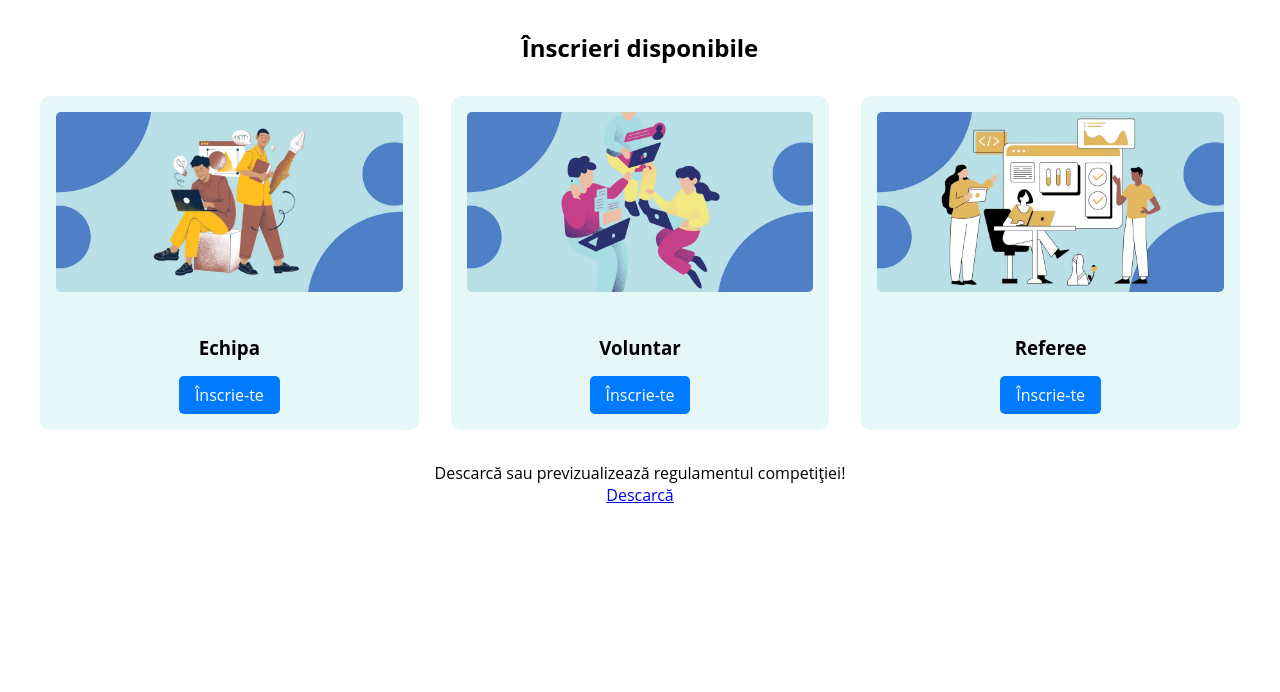
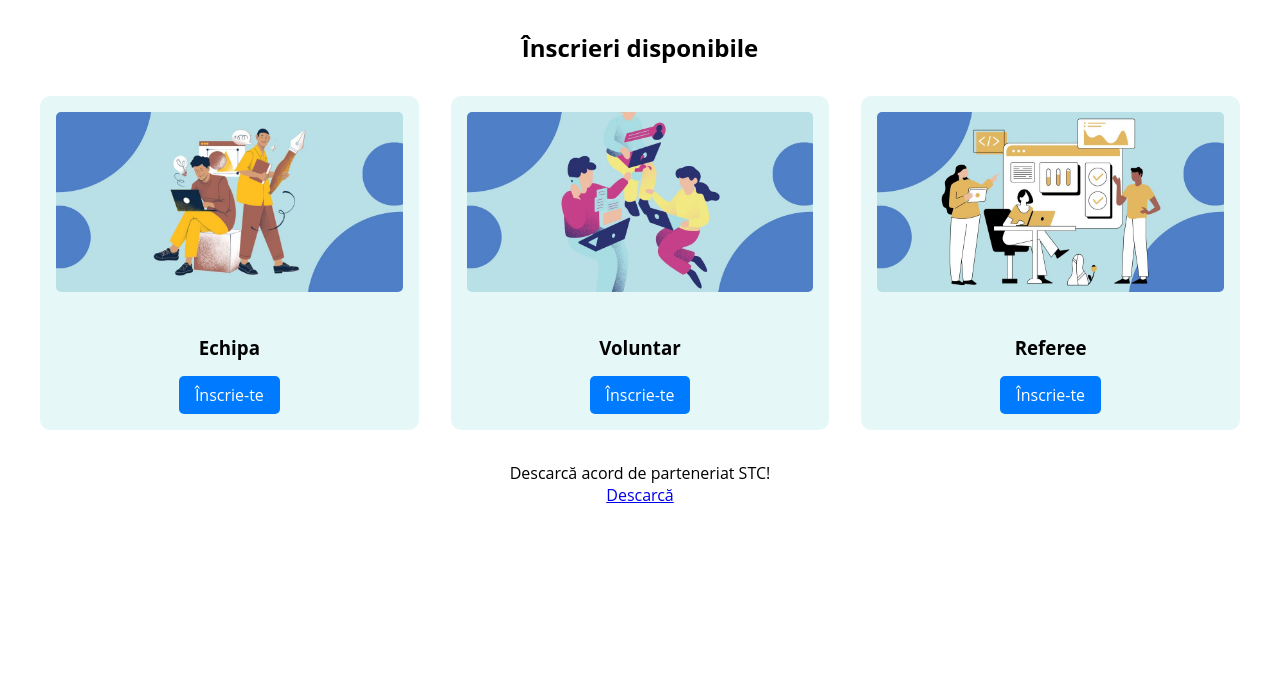
Before and after one commit to Luca-danciu/SomesTechChallenge, a plain HTML site: page announcements.html in a window 1280 px wide. Shown: the part 108-800 px from the top of the page. Drawn offline with Linux system fonts and the light colour scheme.

Commit message:
Update announcements.html

```diff
--- a/announcements.html
+++ b/announcements.html
@@ -68,7 +68,7 @@
         </div>
       </div>
       <div class="document-bar">
-        <p>Descarcă sau previzualizează regulamentul competiției!</p>
+        <p>Descarcă acord de parteneriat STC!</p>
         <div class="document-buttons">
           <a
             href="ANEXA - Acord de parteneriat STC.docx"
```
